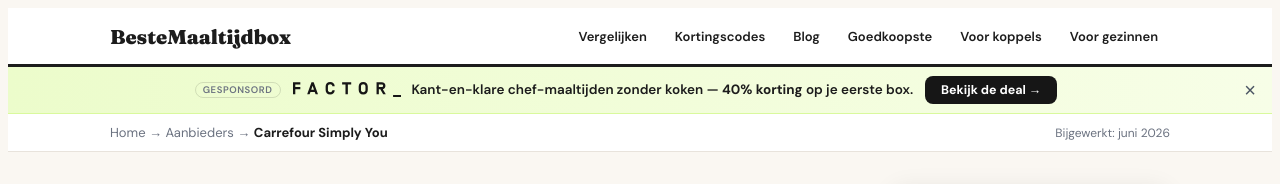
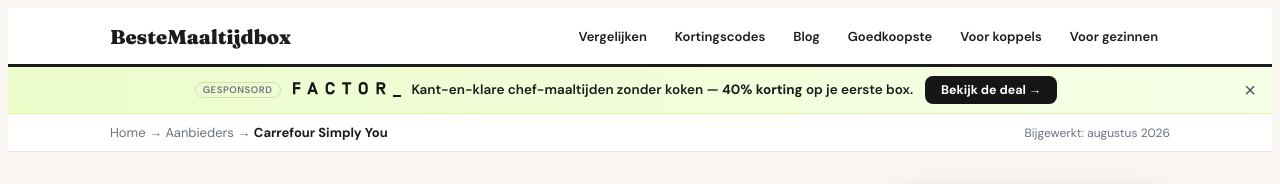
Before and after one commit to fetspets/bestemaaltijdbox, a Next.js app: page /aanbieder/carrefour-simply-you in a window 1280 px wide. Shown: the top 184 px of the page. Built offline with nearby package versions, Linux system fonts and the light colour scheme.

Commit message:
auto: update page.tsx

```diff
--- a/src/app/aanbieder/[slug]/page.tsx
+++ b/src/app/aanbieder/[slug]/page.tsx
@@ -128,7 +128,7 @@ export default async function AanbiederPage({ params }: { params: Promise<{ slug
             {' → '}
             <strong style={{ color: 'var(--ink)' }}>{a.naam}</strong>
           </div>
-          <span className="hide-mobile" style={{ fontSize: 12 }}>Bijgewerkt: juni 2026</span>
+          <span className="hide-mobile" style={{ fontSize: 12 }}>Bijgewerkt: {LAATST_BIJGEWERKT}</span>
         </div>
       </div>
 
```
